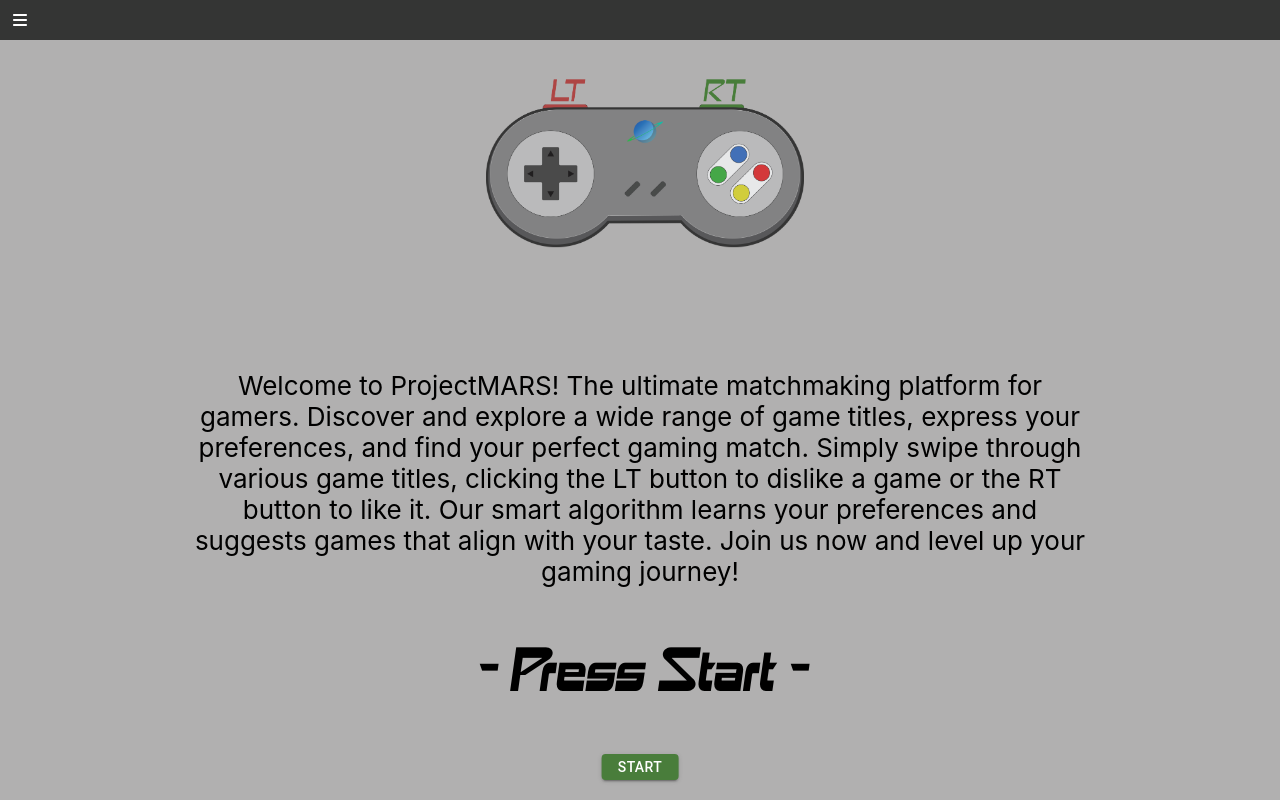
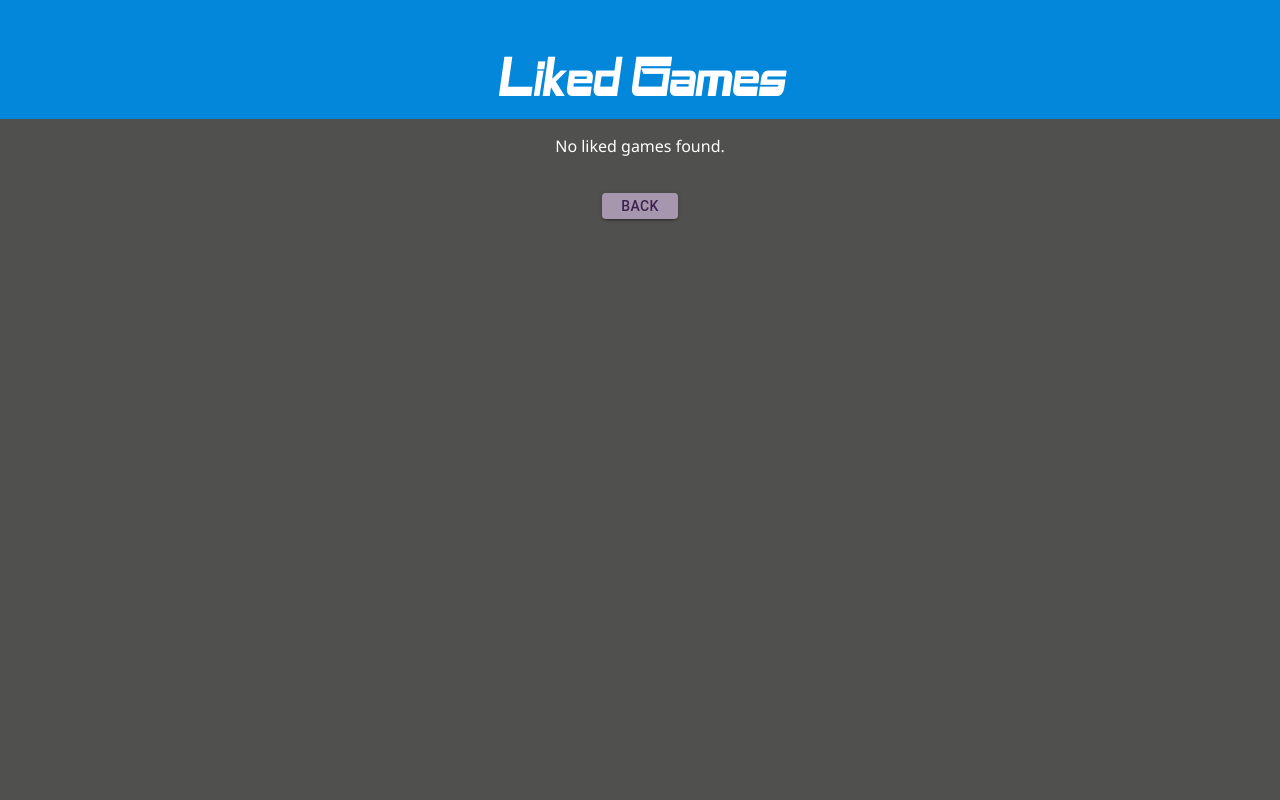
Before and after one commit to ryanmcginty/ProjectMARS, a React (Create React App) app: page /liked-games in a window 1280 px wide. Built offline with nearby package versions, Linux system fonts and the light colour scheme.

Commit message:
liked games fucken works babyy!

```diff
--- a/package.json
+++ b/package.json
@@ -12,8 +12,10 @@
     "@testing-library/jest-dom": "^5.16.5",
     "@testing-library/react": "^13.4.0",
     "@testing-library/user-event": "^13.5.0",
+    "cors-anywhere": "^0.4.4",
     "react": "^18.2.0",
     "react-dom": "^18.2.0",
+    "react-router-dom": "^6.11.2",
     "react-scripts": "^5.0.1",
     "web-vitals": "^2.1.4"
   },
--- a/src/App.css
+++ b/src/App.css
@@ -1,10 +1,17 @@
 h2 {
   font-family: 'Astron Boy';
   font-size: 5vw;
-  color: black;
+  color: #fff;
 }
+
+h3 {
+  color: #fff;
+  font-family: 'Segoe UI', Tahoma, Geneva, Verdana, sans-serif;
+}
+
 p {
-  color: #000;
+  color: #fff;
+  font-family: 'Segoe UI';
 }
 
 button {
@@ -13,11 +20,7 @@ button {
 }
 
 button:hover {
-  background-color: #ad6241;
-}
-
-body {
-  overflow: hidden;
+  background-color: #d6d6d6;
 }
 
 @font-face {
@@ -31,7 +34,7 @@ body {
 }
 
 .App-header {
-  background-color: #b1b0b0;
+  background-color: #50514f;
   min-height: 100vh;
   display: flex;
   flex-direction: column;
@@ -56,7 +59,7 @@ body {
   top: 0;
   left: 0;
   right: 0;
-  background-color: #343534;
+  background-color: #0087bd;
   z-index: 2;
 }
 
@@ -86,7 +89,7 @@ body {
   top: 100%;
   left: -5px;
   width: 200px;
-  background-color: #497d3b;
+  background-color: #0087bd;
   padding: 20px;
   z-index: 4;
   border-radius: 10px;
@@ -102,18 +105,17 @@ body {
 }
 
 .menu-panel li {
-  background-color: #3a3a3a;
+  background-color: #a8caf0;
   color: white;
   cursor: pointer;
   padding: 10px;
-  margin-bottom: 10px;
   z-index: 3;
   white-space: nowrap;
   border-radius: 10px;
   overflow: hidden;
   text-overflow: ellipsis;
   &:hover {
-    background-color: #ad6241;
+    background-color: #05abed;
   }
 }
 
@@ -174,6 +176,7 @@ body {
   text-align: center;
   width: 80%;
   max-width: 900px;
+  color: #fff;
 }
 
 .fixed-title {
@@ -197,13 +200,55 @@ body {
 .start-button {
   z-index: 2;
   position: relative;
+  margin-bottom: 40px;
 }
 
 .back-button {
   position: fixed;
   bottom: 20px;
-  left: 3%;
+  left: 50%;
   transform: translateX(-50%);
+}
+
+.back-button-LG {
+  margin-top: 20px;
+  margin-bottom: 20px;
+}
+
+.liked-games-page {
+  display: flex;
+  flex-direction: column;
+  align-items: center;
+  background-color: #50514f;
+  height: 100vh;
+}
+
+.liked-games-page ul {
+  list-style: none;
+  padding: 0;
+}
+
+.liked-games-page li {
+  margin-bottom: 10px;
+  display: flex;
+  align-items: center;
+}
+
+.liked-games-page img {
+  width: 100px;
+  height: 100px;
+  object-fit: cover;
+  margin-right: 10px;
+}
+
+.liked-games-title {
+  font-size: 4.5vw;
+  background-color: #0287db;
+  width: 100%;
+  text-align: center;
+  margin: 0;
+  padding-top: 50px;
+  box-sizing: border-box;
 }
 
 @keyframes dropDown {
--- a/src/App.js
+++ b/src/App.js
@@ -1,32 +1,33 @@
-import React, { useEffect, useState } from 'react';
+import React, { useState } from 'react';
 import { FontAwesomeIcon } from '@fortawesome/react-fontawesome';
 import { faBars } from '@fortawesome/free-solid-svg-icons';
 import logo from './controllert.png';
 import './App.css';
-import { Button, Stack } from '@mui/material';
+import { Button } from '@mui/material';
 import { createTheme, ThemeProvider } from '@mui/material/styles';
 import LikedGames from './components/LikedGames';
+import { Link } from 'react-router-dom';
 
-function App() {
+function App({ likedGames, setLikedGames }) {
   const [welcomeText, setWelcomeText] = useState('- Press Start -');
   const [summaryText, setSummaryText] = useState('Welcome to ProjectMARS! The ultimate matchmaking platform for gamers. Discover and explore a wide range of game titles, express your preferences, and find your perfect gaming match. Simply swipe through various game titles, clicking the LT button to dislike a game or the RT button to like it. Our smart algorithm learns your preferences and suggests games that align with your taste. Join us now and level up your gaming journey!')
   const [buttonClicked, setButtonClicked] = useState(false);
-  const [gameLiked, setGameLiked] = useState(false);
   const [menuOpen, setMenuOpen] = useState(false);
   const [panelItems] = useState(['Liked Games']);
   const [gameCover, setGameCover] = useState('');
   const [gameTitle, setGameTitle] = useState('');
-  const [likedGames, setLikedGames] = useState([]);
-  const [showLikedGames, setShowLikedGames] = useState(false);
+  const [showLikedGamesPage, setShowLikedGamesPage] = useState(false);
+  const [loading, setLoading] = useState(false);
 
   const handleMenuClick = () => {
     setMenuOpen(!menuOpen)
   };
   const handlePanelClick = (item) => {
-    setWelcomeText(item)
     setButtonClicked(true)
-    if (item === 'Liked Games') {
-      setShowLikedGames(true)
+    //setWelcomeText('')
+    //setSummaryText('')
+    if (item === 'Liked Games' && !showLikedGamesPage) {
+      setShowLikedGamesPage(true)
     }
   };
   const handleButtonClick = () => {
@@ -36,29 +37,30 @@ function App() {
     getRandomGameCover();
   };
   const handleBackClick = () => {
-    setWelcomeText('-Press Start-')
+    setWelcomeText('- Press Start -')
     setSummaryText('Welcome to ProjectMARS! The ultimate matchmaking platform for gamers. Discover and explore a wide range of game titles, express your preferences, and find your perfect gaming match. Simply swipe through various game titles, clicking the LT button to dislike a game or the RT button to like it. Our smart algorithm learns your preferences and suggests games that align with your taste. Join us now and level up your gaming journey!')
     setButtonClicked(false)
-    setGameLiked(false)
   };
   const handleLikeClick = () => {
     const likedGame = { cover: gameCover, title: gameTitle }
     setLikedGames((prevLikedGames) => [...prevLikedGames, likedGame])
-    setGameLiked(true)
     getRandomGameCover()
   };
   const handleDislikeClick = () => {
-    setGameLiked(false)
     getRandomGameCover()
   };
 
-  const CORS_PROXY_URL = 'https://cors-anywhere.herokuapp.com/'
+  const CORS_PROXY_URL = 'http://cors-anywhere.herokuapp.com/'
 
   const getRandomGameCover = async () => {
+    setLoading(true);
     try {
       const apiKey = '5a9aed02c512451b238b2e25ac4c739ecc8de336'
+      const currentDate = new Date();
+      const fiveYears = currentDate.getFullYear() - 5;
+      const releaseDateFilter = `original_release_date:${fiveYears}-01-01|${currentDate.toISOString().split('T')[0]}`;
       const response = await fetch(
-        `${CORS_PROXY_URL}http://www.giantbomb.com/api/games/?api_key=${apiKey}&format=json&resources=game&filter=random`
+        `${CORS_PROXY_URL}http://www.giantbomb.com/api/games/?api_key=${apiKey}&format=json&resources=game&filter=random&filter=${releaseDateFilter}`
       );
       const data = await response.json();
       console.log(data);
@@ -73,16 +75,35 @@ function App() {
       }
     } catch (error) {
       console.error(error);
+    } finally {
+      setLoading(false);
     }
   };
 
   const theme = createTheme({
     palette: {
       primary: {
-        main: '#ad4444',
+        main: '#558b81',
+        dark: '#68a7ed',
       },
       secondary: {
+        main: '#0087bd',
+        dark: '#05abed',
+      },
+      back: {
+        main: '#a697af',
+        contrastText: '#3c224d',
+        dark: '#9c56c7',
+      },
+      LT: {
+        main: '#ad4444',
+        contrastText: '#fff',
+        dark: '#c73030',
+      },
+      RT: {
         main: '#497d3b',
+        contrastText: '#fff',
+        dark: '#4a9c33',
       },
     },
   });
@@ -106,7 +127,11 @@ function App() {
                   <ul>
                     {panelItems.map((item, index) => (
                       <li key={index} onClick={() => handlePanelClick(item)}>
-                        {item}
+                        {item === 'Liked Games' ? (
+                          <Link to="/liked-games">{item}</Link>
+                        ) : (
+                          item
+                        )}
                       </li>
                     ))}
                   </ul>
@@ -127,8 +152,9 @@ function App() {
             </h2>
 
           </div>
-
-        {buttonClicked && (
+        {loading ? (
+          <p>Loading...</p>
+        ) : buttonClicked ? (
           <div className='game-container'>
             <h3 className='fixed-title'>{gameTitle}</h3>
             <div className='game-image'>
@@ -136,25 +162,24 @@ function App() {
             </div>
             <div className='like-dislike-buttons'>
               <div className='button-container'>
-                <Button variant='contained' color='primary' onClick={handleDislikeClick}>
+                <Button variant='contained' color='LT' onClick={handleDislikeClick}>
                   LT
                 </Button>
-                <Button variant='contained' color='secondary' onClick={handleLikeClick}>
+                <Button variant='contained' color='RT' onClick={handleLikeClick}>
                   RT
                 </Button>
               </div>
             </div>
           </div>
-          )}
-          {buttonClicked && <Button variant='contained' color='inherit' className='back-button' onClick={handleBackClick}>Back</Button>}
-        </header>
-        {!buttonClicked && (
+        ) : (
           <div className='start-button-container'>
             <Button variant='contained' color='secondary' className='start-button' onClick={handleButtonClick}>Start</Button>
           </div>
         )}
-        {showLikedGames && (
-          <LikedGames likedGames={likedGames} />
+        {buttonClicked && <Button variant='contained' color='back' className='back-button' onClick={handleBackClick}>Back</Button>}
+        </header>
+        {showLikedGamesPage && (
+          <LikedGames likedGames={likedGames} onClose={() => setShowLikedGamesPage(false)} />
         )}
       </div>
     </ThemeProvider>
--- a/src/components/LikedGames.js
+++ b/src/components/LikedGames.js
@@ -1,9 +1,49 @@
 import React from "react";
+import { useNavigate } from 'react-router-dom';
+import { Button } from '@mui/material';
+import { createTheme, ThemeProvider } from '@mui/material/styles';
 
-function LikedGamesPage({ likedGames, onClose }) {
+function LikedGamesPage({ likedGames }) {
+
+    const theme = createTheme({
+        palette: {
+            primary: {
+                main: '#558b81',
+            },
+                secondary: {
+                main: '#497d3b',
+            },
+                back: {
+                main: '#a697af',
+                contrastText: '#3c224d',
+                dark: '#9c56c7',
+            },
+        },
+      });
+
+    const navigate = useNavigate();
+
+    const onClose = () => {
+        navigate('/')
+    };
+
+    if (likedGames.length === 0) {
         return (
+            <ThemeProvider theme={theme}>
                 <div className="liked-games-page">
-            <h2>Liked Games</h2>
+                    <h2 className="liked-games-title">Liked Games</h2>
+                    <p>No liked games found.</p>
+                    <div className="back-button-LG">
+                        <Button variant="contained" color="back" onClick={onClose}>Back</Button>
+                    </div>
+                </div>
+            </ThemeProvider>
+        );
+    }
+    return (
+        <ThemeProvider theme={theme}>
+            <div className="liked-games-page">
+                <h2 className="liked-games-title">Liked Games</h2>
                 <ul>
                     {likedGames.map((game, index) => (
                         <li key={index}>
@@ -12,7 +52,11 @@ function LikedGamesPage({ likedGames, onClose }) {
                         </li>
                     ))}
                 </ul>
+                <div className="back-button-LG">
+                    <Button variant="contained" color="back" onClick={onClose}>Back</Button>
                 </div>
+            </div>
+        </ThemeProvider>
     );
 }
 
--- a/src/index.js
+++ b/src/index.js
@@ -1,17 +1,30 @@
-import React from 'react';
-import ReactDOM from 'react-dom/client';
+import React, { useState } from 'react';
+import ReactDOM from 'react-dom';
 import './index.css';
 import App from './App';
 import reportWebVitals from './reportWebVitals';
+import { BrowserRouter as Router, Routes, Route } from 'react-router-dom';
+import LikedGamesPage from './components/LikedGames';
 
-const root = ReactDOM.createRoot(document.getElementById('root'));
-root.render(
-  <React.StrictMode>
-    <App />
+function Index() {
+  const [likedGames, setLikedGames] = useState([]);
+  const [setShowLikedGamesPage] = useState(false);
+
+  const handleLikedGamesClose = () => {
+    setShowLikedGamesPage(false);
+  };
+
+  return (
+    <React.StrictMode>
+    <Router>
+      <Routes>
+        <Route exact path="/" element={<App likedGames={likedGames} setLikedGames={setLikedGames} setShowLikedGamesPage={setShowLikedGamesPage} />} />
+        <Route path='/liked-games' element={<LikedGamesPage likedGames={likedGames} onClose={handleLikedGamesClose} />} />
+      </Routes>
+    </Router>
   </React.StrictMode>
-);
-
-// If you want to start measuring performance in your app, pass a function
-// to log results (for example: reportWebVitals(console.log))
-// or send to an analytics endpoint. Learn more: https://bit.ly/CRA-vitals
+  );
+}
+const root = document.getElementById('root');
+ReactDOM.createRoot(root).render(<Index />);
 reportWebVitals();
```
Also changed, not shown: src/controllert.png, 1 other file (tests, documents, lock files or other folders). Lines whose indentation alone changed are shown as unchanged.
